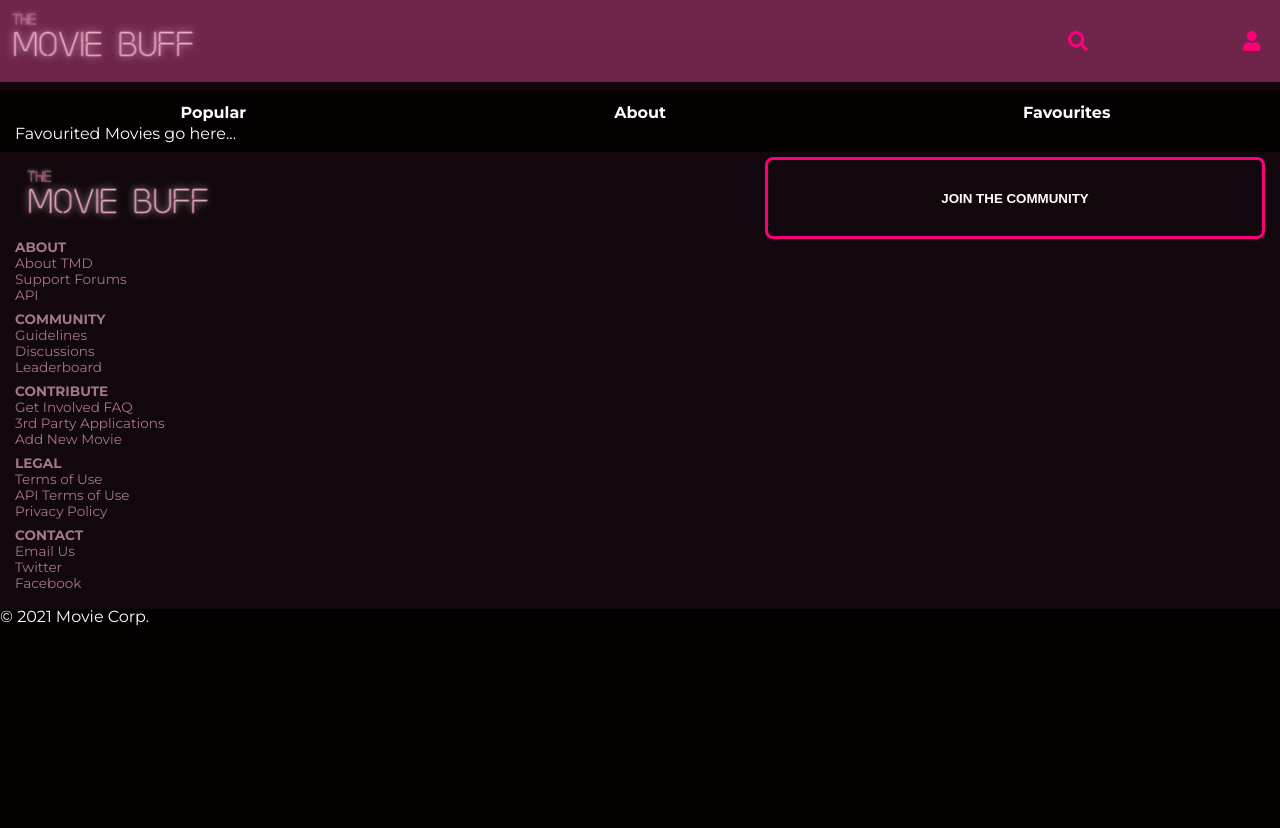
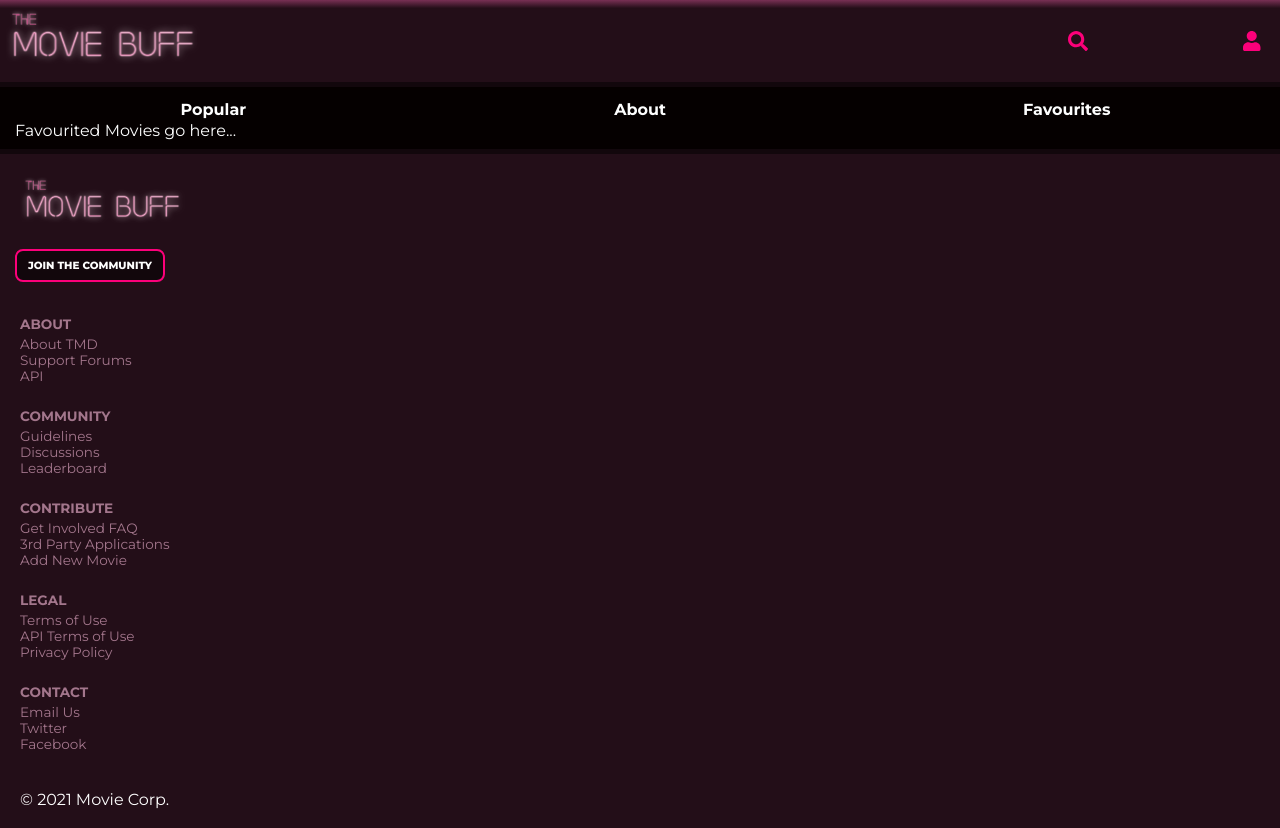
Before and after one commit to jennyesc/movieBuff, a React app: page /favourites in a window 1280 px wide. Before the commit the page ends 800 px from the top, so only its background shows below. Built offline with nearby package versions, Linux system fonts and the light colour scheme.

Commit message:
Footer, Gradients, Search bar
no luck with the search bar, so it is set to display:none again.

```diff
--- a/src/components/Footer.js
+++ b/src/components/Footer.js
@@ -15,47 +15,63 @@ function Footer() {
             <Link to={'/'}><img className="logo" src={logo} alt="The Movie Buff Logo"></img></Link>
           </picture>
 
-          <button className="btn">Join the Community</button>
+          <button className="btn">
+            <Link to={'/About'}>Join the Community</Link>
+          </button>
+      </div>
 
+          <div className="footer-menu-container">
+
+
+              <div className="footer-menu colOne">
                 <ul>
-          <div className="footer-menu">
                   <li className="uppercase">About</li>
                   <li>About TMD</li>
                   <li>Support Forums</li>
                   <li> API</li>
+                </ul>
               </div>
 
-          <div className="footer-menu">
+              <div className="footer-menu colTwo">
+                <ul>
                   <li className="uppercase">Community</li>
                   <li>Guidelines</li>
                   <li>Discussions</li>
                   <li>Leaderboard</li>
+                </ul>
               </div>
 
-          <div className="footer-menu">
+              <div className="footer-menu colThree">
+                <ul>
                   <li className="uppercase">Contribute</li>
                   <li>Get Involved FAQ</li>
                   <li>3rd Party Applications</li>
                   <li>Add New Movie</li>
+                </ul>
               </div>
 
-          <div className="footer-menu">
+              <div className="footer-menu colFour">
+                <ul>
                   <li className="uppercase">Legal</li>
                   <li>Terms of Use</li>
                   <li>API Terms of Use</li>
                   <li>Privacy Policy</li>
+                </ul>
               </div>
 
-          <div className="footer-menu">
+              <div className="footer-menu colFive">
+                <ul>
                   <li className="uppercase">Contact</li>
                   <li>Email Us</li>
                   <li>Twitter</li>
                   <li>Facebook</li>
+                </ul>
               </div>
 
-        </ul>
+          </div>
 
-      </div>
+
+
       <p>&copy; {year} Movie Corp.</p>
     </footer>
   );
--- a/src/components/Header.js
+++ b/src/components/Header.js
@@ -21,20 +21,35 @@ function Header (){
 
 
                 <div className="icons">
-                   <i className="fa"> <FontAwesomeIcon icon="search" /> </i>
-                   <i className="fa"><FontAwesomeIcon icon="user" /></i>
-                 </div>
+
+                    <i className="fa"> <FontAwesomeIcon icon="search" /> </i>
+
+                    <i className="fa"><FontAwesomeIcon icon="user" /></i>
+
+
+                </div>
+                <div className="search-box">
+                    <form>
+                        <input type="search" placeholder="Search for movies.." name="search"></input>
+                    </form>
+                </div>
+
+
+
+
+
+
+
             </div>
+
+
+
 
             <div className="mobile-menu">
                 <Nav />
             </div>
 
-            <div className="search">
-                <form>
-                       <input type="search" placeholder="Search for movies.." name="search"></input>
-                </form>
-            </div>
+
 
 
 
--- a/src/styles/base/_settings.scss
+++ b/src/styles/base/_settings.scss
@@ -10,7 +10,8 @@ $footerText: #a3768c;
 $iconColor: #fc007a;
 
 //Gradient
-$bgGradient: linear-gradient(0deg, rgba(73,24,48,1) 21%, rgba(114,38,76,1) 100%) no-repeat fixed center;
+$bgGradient: linear-gradient(0deg, $darkPurple 20%, rgb(135, 57, 96) 100%) no-repeat fixed center;
+$bgGradientDark: linear-gradient(0deg, $darkPurple 90%, rgb(120, 48, 84) 100%) no-repeat fixed center;
 
 
 //Typography
--- a/src/styles/components/_footer.scss
+++ b/src/styles/components/_footer.scss
@@ -3,19 +3,20 @@
 @use '../base/settings' as *;
 
 footer{
-    //padding: 5px 15px 10px 15px;
+    background-color: $darkPurple;
+    border-top: 5px solid $borderPurple;
 
     .footer-top-row{
-        padding: 5px 15px 10px 15px;
-        background-color: $borderPurple;
-        display: grid;
-        grid-template-columns: 60% 40%;
+        padding: 5px 15px 0 15px;
+        display: flex;
+        flex-direction: column;
 
         .logo-container{
-            //padding-right: 8px;
+
+
             .logo{
-                max-width: 200px;
-
+                max-width: 170px;
+                margin-top: 10px;
             }
         }
 
@@ -23,28 +24,77 @@ footer{
             background-color: $borderPurple;
             text-transform: uppercase;
             font-weight: $fontExtra;
+            font-size: 0.65rem;
             color: $fontColor;
             border-radius: 8px;
-            border: solid 3px $iconColor;
+            border: solid 2px $iconColor;
             padding: 8px;
+            width: 150px;
+            margin: 10px 0;
+
+            a{
+                text-decoration: none;
+            }
 
         }
-        .uppercase{
-            text-transform: uppercase;
-            color: $footerText;
-            font-weight: $fontBold;
-            font-size: 0.85rem;
+    }
+
+    .footer-menu-container{
+        color: $footerText;
+        font-weight: $fontReg;
+        font-size: 0.85rem;
+        line-height: normal;
+        padding: 10px;
+
+        //FOR DESKTOP SIZE
+        //display: grid;
+        //grid-template-columns: auto;
+        //grid-template-rows: auto;
+        //grid-template-areas:
+          //    "colOne colTwo colThree colFour colFive";
+
+
+
+        .footer-menu{
+            padding: 10px;
+
+            .uppercase{
+                    text-transform: uppercase;
+                    color: $footerText;
+                    font-weight: $fontBold;
+                    font-size: 0.85rem;
+                    line-height: 1.5rem;
+
+            }
         }
-        .footer-menu{
-            color: $footerText;
-            font-weight: $fontReg;
-            font-size: 0.85rem;
-            line-height: normal;
-            margin-bottom: 8px;
 
+        .colOne{
+            grid-area: colOne;
 
         }
 
+        .colTwo{
+            grid-area: colTwo;
+        }
+
+        .colThree{
+            grid-area: colThree;
+        }
+
+        .colFour{
+            grid-area: colFour;
+        }
+
+        .colFive{
+            grid-area: colFive;
+        }
+
+
     }
+    p{
 
+        font-weight: $fontReg;
+        padding: 20px;
+
+    }
 }
--- a/src/styles/components/_header.scss
+++ b/src/styles/components/_header.scss
@@ -5,8 +5,8 @@
 header {
 
     .header-top-row{
-        background: $bgGradient;
-        border-bottom: 8px solid $borderPurple;
+        background: $bgGradientDark;
+        border-bottom: 5px solid $borderPurple;
         display: flex;
         justify-content: space-between;
 
@@ -26,9 +26,9 @@ header {
             display: flex;
             justify-content: space-between;
         }
+
+        .search-box{
+            display:none;
+        }
     }
 }
-
-.search{
-    display: none;
-}
```
Lines whose indentation alone changed are shown as unchanged.
